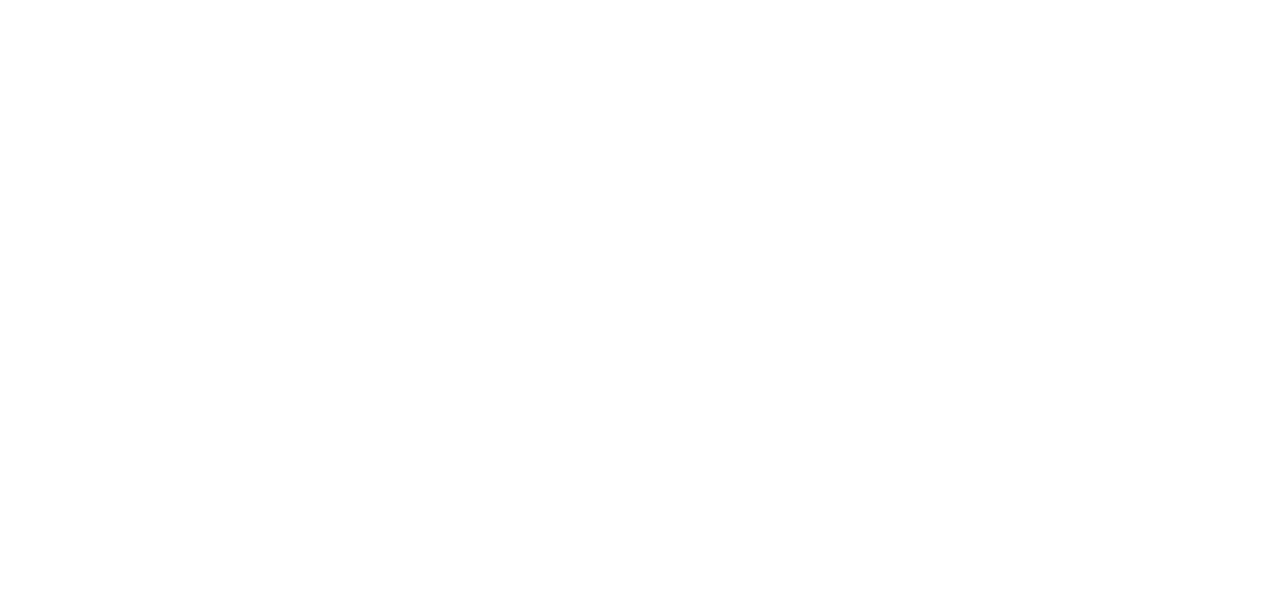
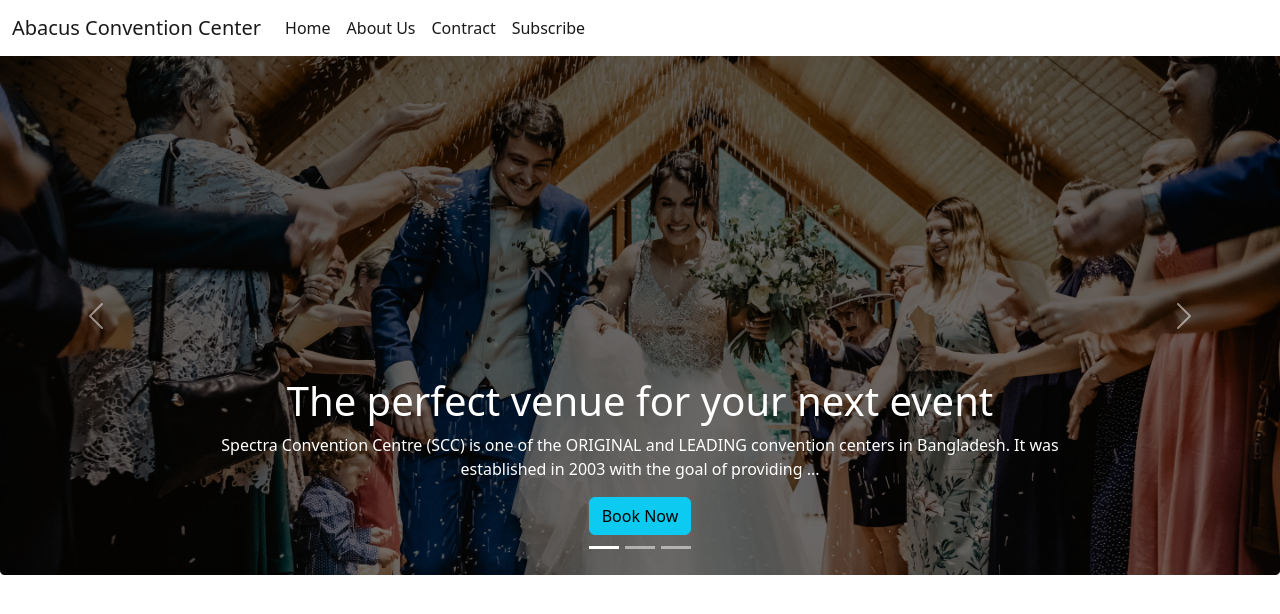
Before and after one commit to barifahim007/m3-practiceDay, a plain HTML site: page index.html in a window 1280 px wide. Drawn offline with nearby package versions, Linux system fonts and the light colour scheme.

Commit message:
second commit

```diff
--- a/index.html
+++ b/index.html
@@ -11,12 +11,98 @@
 </head>
 
 <body>
+
     <!-- header start -->
 
     <head>
-
+        <nav class="navbar navbar-expand-lg ">
+            <div class="container-fluid">
+                <div class="">
+                    <a class="navbar-brand" href="#">Abacus Convention Center</a>
+                    <button class="navbar-toggler" type="button" data-bs-toggle="collapse" data-bs-target="#navbarNav"
+                        aria-controls="navbarNav" aria-expanded="false" aria-label="Toggle navigation">
+                        <span class="navbar-toggler-icon"></span>
+                    </button>
+                </div>
+                <div class="collapse navbar-collapse" id="navbarNav">
+                    <ul class="navbar-nav">
+                        <li class="nav-item">
+                            <a class="nav-link active" aria-current="page" href="#">Home</a>
+                        </li>
+                        <li class="nav-item">
+                            <a class="nav-link active " href="#">About Us</a>
+                        </li>
+                        <li class="nav-item">
+                            <a class="nav-link active" href="#">Contract </a>
+                        </li>
+                        <li class="nav-item">
+                            <a class="nav-link active ">Subscribe</a>
+                        </li>
+                    </ul>
+                </div>
+            </div>
+        </nav>
     </head>
     <!-- header end -->
+    <!-- main-->
+
+    <main>
+        <div id="carouselExampleCaptions" class="carousel slide" data-bs-ride="false">
+            <div class="carousel-indicators">
+                <button type="button" data-bs-target="#carouselExampleCaptions" data-bs-slide-to="0" class="active"
+                    aria-current="true" aria-label="Slide 1"></button>
+                <button type="button" data-bs-target="#carouselExampleCaptions" data-bs-slide-to="1"
+                    aria-label="Slide 2"></button>
+                <button type="button" data-bs-target="#carouselExampleCaptions" data-bs-slide-to="2"
+                    aria-label="Slide 3"></button>
+            </div>
+            <div class="carousel-inner">
+                <div class="carousel-item active">
+                    <img src="images/banner.png" class="d-block w-100" alt="...">
+                    <div class="carousel-caption d-none d-md-block">
+                        <h1>The perfect venue for your next event</h1>
+                        <p>Spectra Convention Centre (SCC) is one of the ORIGINAL and LEADING convention centers in
+                            Bangladesh. It was established
+                            in 2003 with the goal of providing ...</p>
+                        <button class="btn btn-info"> Book Now</button>
+                    </div>
+                </div>
+                <div class="carousel-item">
+                    <img src="images/banner.png" class="d-block w-100" alt="...">
+                    <div class="carousel-caption d-none d-md-block">
+                        <h1>The Perfect venue for your next event</h1>
+                        <p>Spectra Convention Centre (SCC) is one of the ORIGINAL and LEADING convention centers in
+                            Bangladesh. It was established
+                            in 2003 with the goal of providing ...</p>
+                        <button class="btn btn-info"> Book Now</button>
+                    </div>
+                </div>
+                <div class="carousel-item">
+                    <img src="images/banner.png" class="d-block w-100" alt="...">
+                    <div class="carousel-caption d-none d-md-block">
+                        <h1> The perfect venue for your next event</h1>
+                        <p>Spectra Convention Centre (SCC) is one of the ORIGINAL and LEADING convention centers in
+                            Bangladesh. It was established
+                            in 2003 with the goal of providing ...</p>
+                        <button class="btn btn-info"> Book Now</button>
+                    </div>
+                </div>
+            </div>
+            <button class="carousel-control-prev" type="button" data-bs-target="#carouselExampleCaptions"
+                data-bs-slide="prev">
+                <span class="carousel-control-prev-icon" aria-hidden="true"></span>
+                <span class="visually-hidden">Previous</span>
+            </button>
+            <button class="carousel-control-next" type="button" data-bs-target="#carouselExampleCaptions"
+                data-bs-slide="next">
+                <span class="carousel-control-next-icon" aria-hidden="true"></span>
+                <span class="visually-hidden">Next</span>
+            </button>
+        </div>
+    </main>
+
+    <!-- main -->
+
     <!-- javascript link -->
     <script src="https://cdn.jsdelivr.net/npm/bootstrap@5.2.0/dist/js/bootstrap.bundle.min.js"></script>
     <!-- javascript link  -->
```
